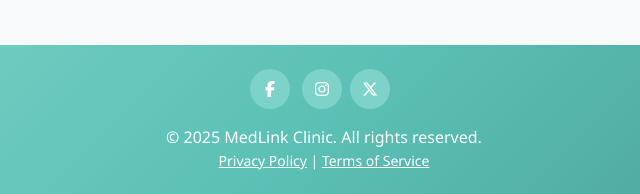
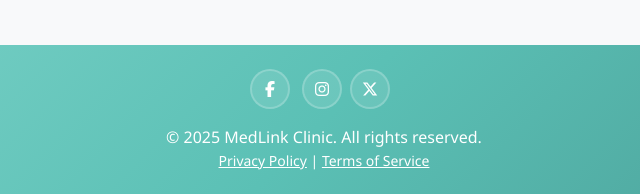
Before and after one commit to whoskarlgo/medlink-clinic75, a plain HTML site: page index.html in a window 1280 px wide. Shown: the part 4192-4386 px from the top of the page, 316-956 px from the left. Drawn offline with nearby package versions, Linux system fonts and the light colour scheme; no server answers; a script that the page names is missing.

Commit message:
Update xstyle.css

```diff
--- a/xstyle.css
+++ b/xstyle.css
@@ -1047,3 +1047,29 @@ html {
         padding: 8px 5px;
     }
 }
+/* Social Media Icons Styling */
+.social-icon {
+    display: inline-flex;
+    align-items: center;
+    justify-content: center;
+    width: 40px;
+    height: 40px;
+    background: rgba(255, 255, 255, 0.1);
+    border-radius: 50%;
+    color: white;
+    text-decoration: none;
+    transition: all 0.3s ease;
+    border: 2px solid rgba(255, 255, 255, 0.2);
+}
+
+.social-icon:hover {
+    background: rgba(255, 255, 255, 0.2);
+    color: white;
+    transform: translateY(-2px);
+    border-color: rgba(255, 255, 255, 0.4);
+}
+
+/* Specific platform colors on hover */
+.social-icon:hover .fa-facebook-f { color: #1877f2; }
+.social-icon:hover .fa-instagram { color: #e4405f; }
+.social-icon:hover .fa-x-twitter { color: #000000; }
```
